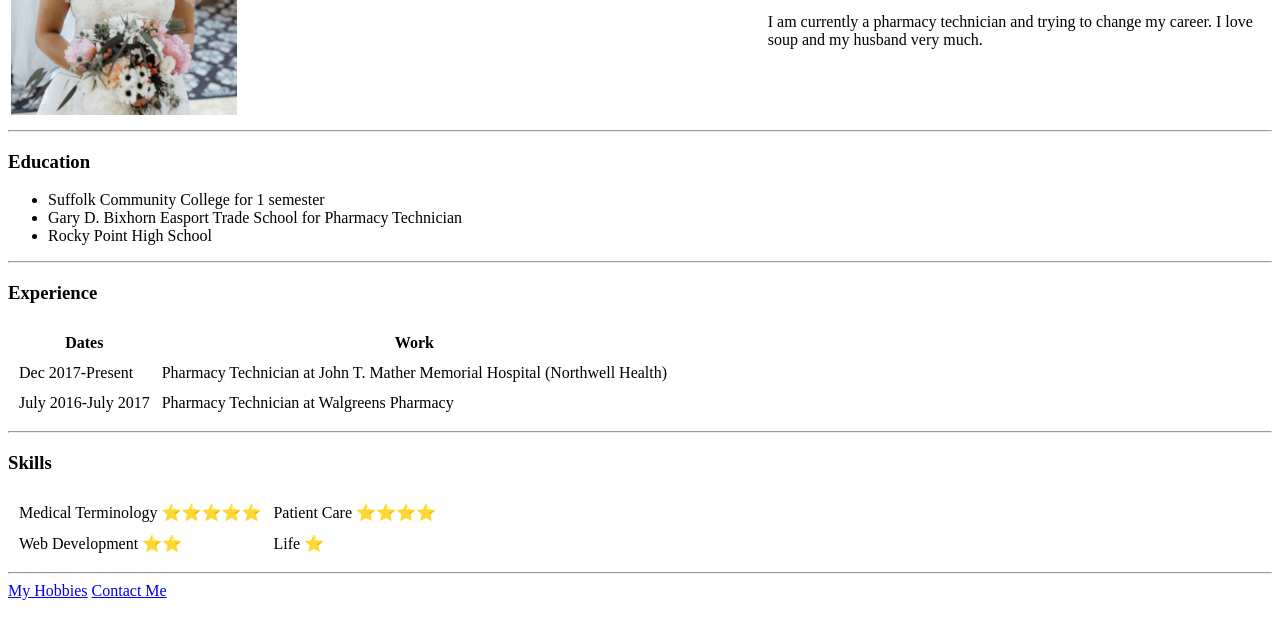
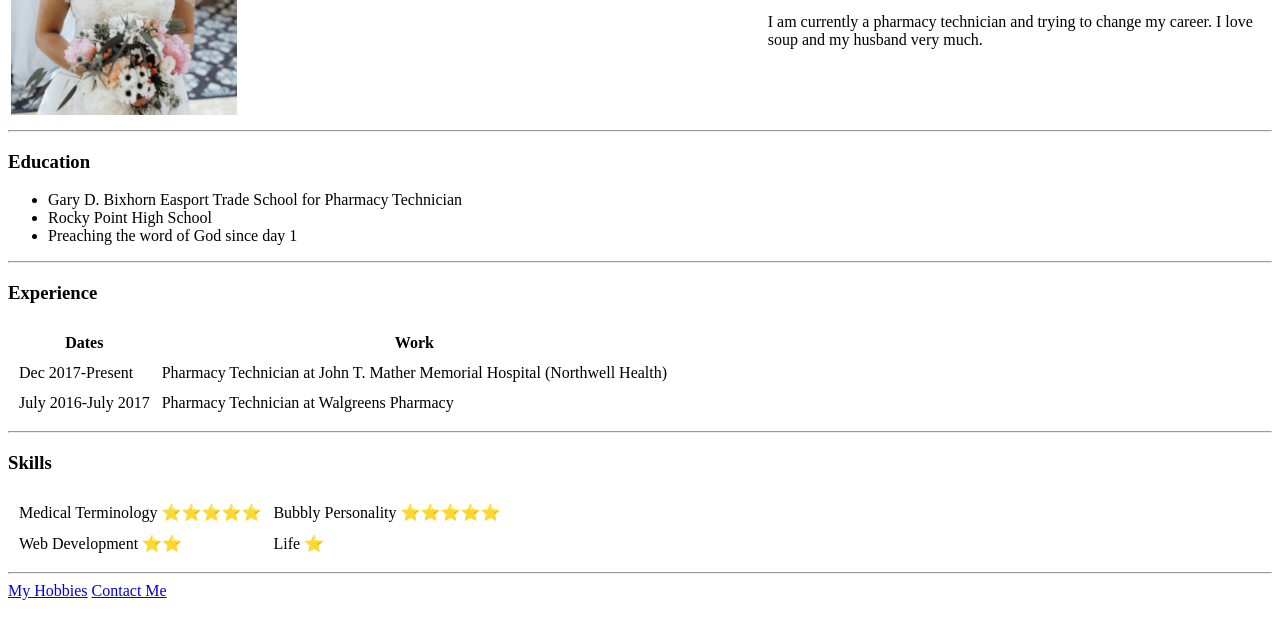
Before and after one commit to Josephineinacabin/cv, a plain HTML site: page index.html in a window 1280 px wide. Shown: the part 166-800 px from the top of the page. Drawn offline with Linux system fonts and the light colour scheme.

Commit message:
Update index.html

```diff
--- a/index.html
+++ b/index.html
@@ -27,9 +27,9 @@
   <hr>
   <h3>Education</h3>
   <ul>
-    <li>Suffolk Community College for 1 semester</li>
     <li>Gary D. Bixhorn Easport Trade School for Pharmacy Technician</li>
     <li>Rocky Point High School</li>
+    <li>Preaching the word of God since day 1</li>
   </ul>
   <hr>
   <h3>Experience</h3>
@@ -56,7 +56,7 @@
   <table cellspacing="10">
     <tr>
       <td>Medical Terminology ⭐⭐⭐⭐⭐</td>
-      <td>Patient Care ⭐⭐⭐⭐</td>
+      <td>Bubbly Personality ⭐⭐⭐⭐⭐</td>
     </tr>
     <tr>
       <td>Web Development ⭐⭐</td>
```
